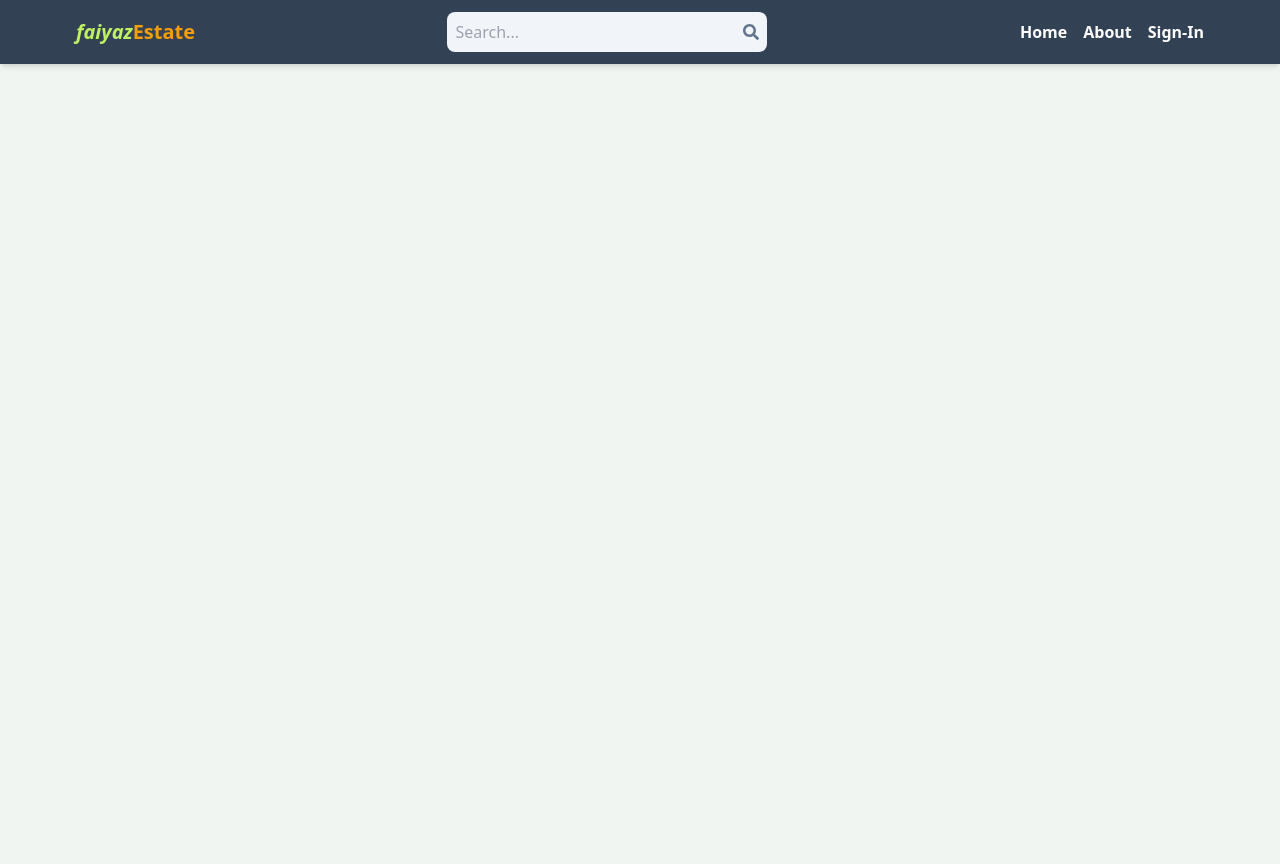
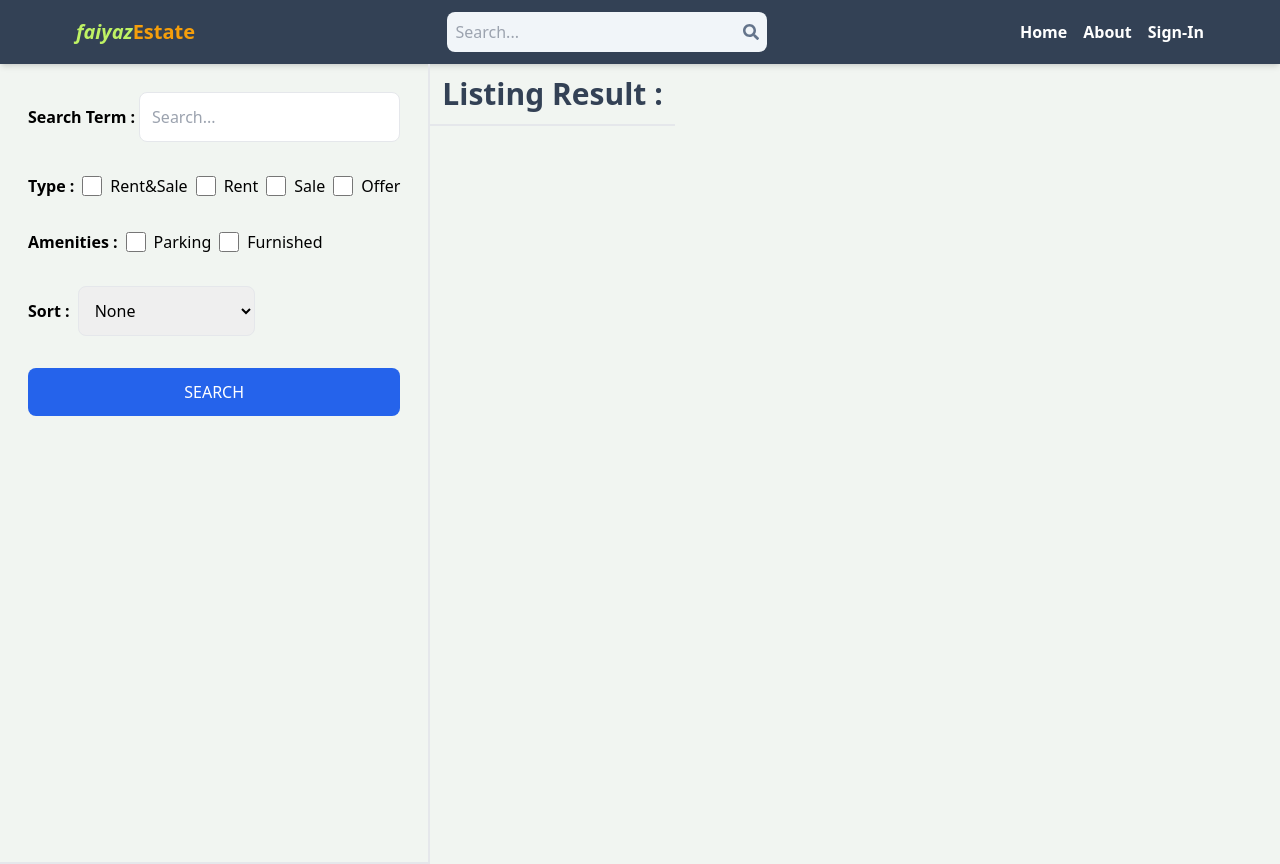
Before and after one commit to SMGhulam29091993/faiyazEstate, a React (Create React App) app: page /search in a window 1280 px wide. Before the commit the page ends 800 px from the top, so only its background shows below. Built offline with nearby package versions, Linux system fonts and the light colour scheme.

Commit message:
created the search page and it UI

```diff
--- a/src/App.js
+++ b/src/App.js
@@ -13,6 +13,7 @@ import { UpdateProfile } from './pages/UpdateProfile';
 import { CreateList } from './pages/CreateListing';
 import { UpdateListing } from './pages/UpdateListings';
 import { ListingPage } from './pages/ListingPage';
+import { SearchPage } from './pages/SearchPage';
 
 const App = ()=>{
   return (
@@ -21,6 +22,7 @@ const App = ()=>{
       <Routes>
         <Route path="/" element={<HomePage/>}/>
         <Route path="/listing/:listingID" element={<ListingPage/>} />
+        <Route path="/search" element={<SearchPage/>} />
         <Route element={<PublicRoute/>}>
           <Route path="/sign-in" element={<SignIn/>} />
           <Route path="/sign-up" element={<SignUp/>} />
--- /dev/null
+++ b/src/pages/SearchPage.js
@@ -0,0 +1,65 @@
+import React from 'react'
+
+/**
+* @author
+* @function SearchPage
+**/
+
+export const SearchPage = (props) => {
+  return(
+    <div className='flex flex-col md:flex-row'>
+        <div className='p-7 border-b-2 md:border-r-2 min-h-screen'>
+            <form className='flex flex-col gap-8 '>
+                <div className='flex items-center gap-1'>
+                    <label className='whitespace-nowrap font-semibold'>Search Term : </label>
+                    <input type='text' id="searchTerm" placeholder='Search...' className='border rounded-lg p-3 w-full' />
+                </div>
+                <div className='flex flex-wrap items-center gap-2'>
+                    <label className='font-semibold'>Type : </label>
+                    <div className='flex gap-2'>
+                        <input type='checkbox' id='all' className='w-5' />
+                        <span >Rent&Sale</span>
+                    </div>
+                    <div className='flex gap-2'>
+                        <input type='checkbox' id='Rent' className='w-5' />
+                        <span >Rent</span>
+                    </div>
+                    <div className='flex gap-2'>
+                        <input type='checkbox' id='Sale' className='w-5' />
+                        <span>Sale</span>
+                    </div>
+                    <div className='flex gap-2'>
+                        <input type='checkbox' id='Offer' className='w-5' />
+                        <span>Offer</span>
+                    </div>
+                </div>
+                <div className='flex flex-wrap items-center gap-2'>
+                    <label className='font-semibold'>Amenities : </label>
+                    <div className='flex gap-2'>
+                        <input type='checkbox' id='parking' className='w-5' />
+                        <span>Parking</span>
+                    </div>
+                    <div className='flex gap-2'>
+                        <input type='checkbox' id='furnished' className='w-5' />
+                        <span>Furnished</span>
+                    </div>
+                </div>
+                <div className='flex gap-2 items-center'>
+                    <label className='font-semibold'>Sort : </label>
+                    <select id='select_order' className='border rounded-lg p-3'>
+                        <option>None</option>
+                        <option>Price hight to low</option>
+                        <option>Price low to high</option>
+                        <option>Latest</option>
+                        <option>Oldest</option>
+                    </select>
+                </div>
+                <button className='bg-blue-600 p-3 text-white rounded-lg uppercase hover:opacity-90'>Search</button>
+            </form>
+        </div>
+        <div className=''>
+            <h1 className='text-3xl font-semibold border-b-2 p-3 text-slate-700'>Listing Result : </h1>
+        </div>
+    </div>
+   )
+}
```
